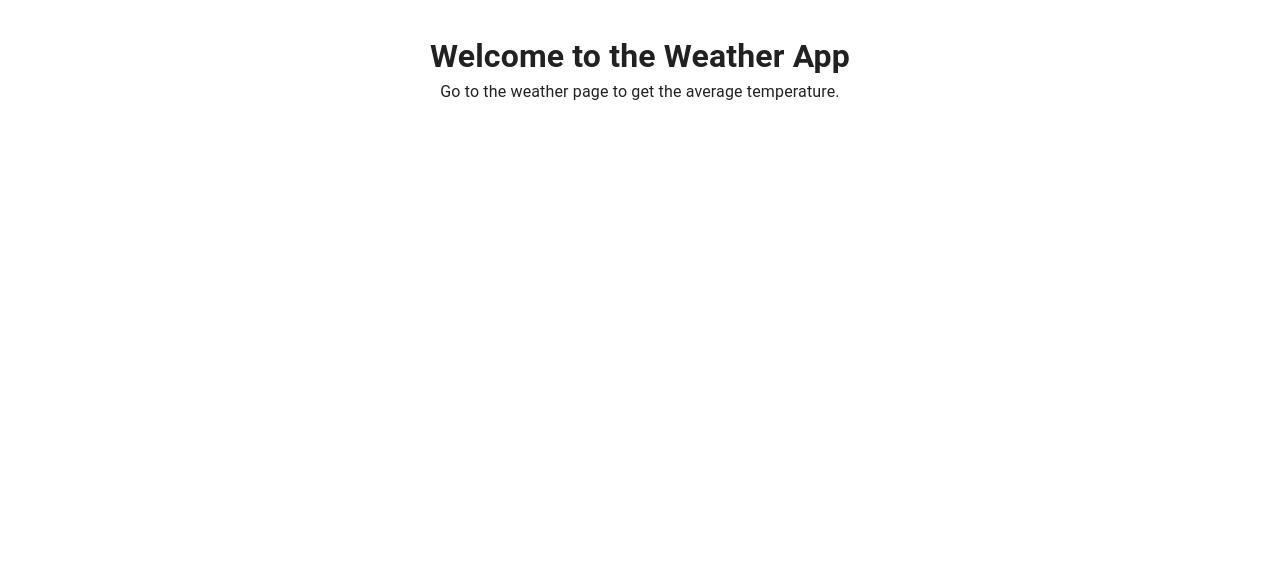
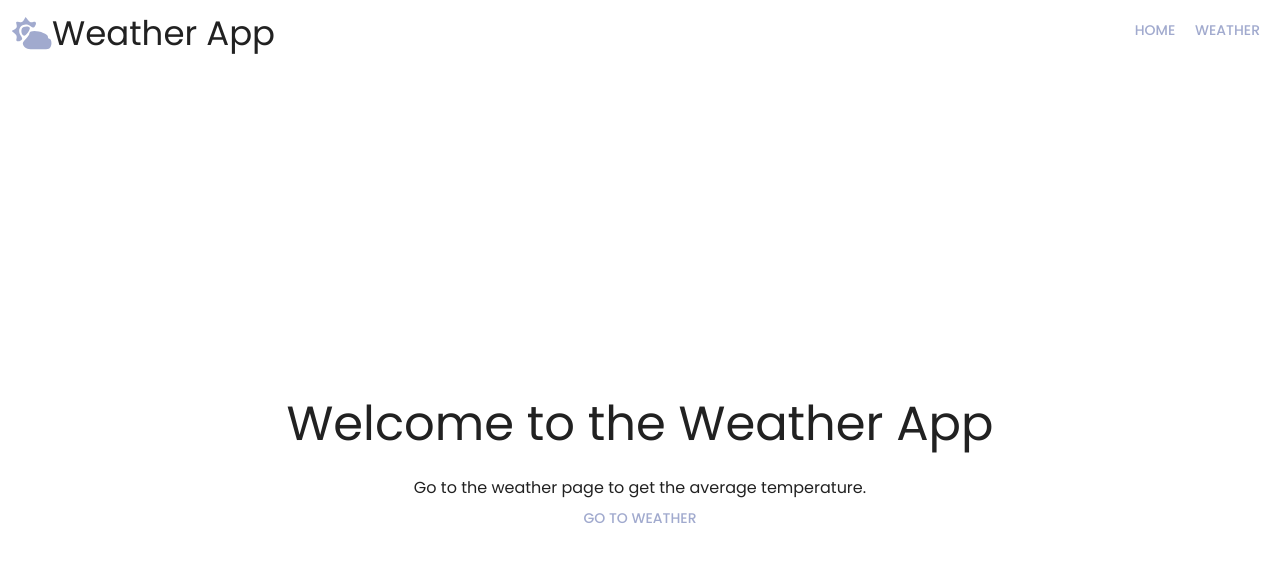
Before and after one commit to VinodShamraaj/WeatherApp, a Next.js app in the folder frontend/: page / in a window 1280 px wide. Shown: the top 562 px of the page. Built offline with nearby package versions, Linux system fonts and the light colour scheme.

Commit message:
[frontend] feat: Updated Homepage with basic design

```diff
--- a/frontend/src/app/globals.css
+++ b/frontend/src/app/globals.css
@@ -5,15 +5,15 @@
 
 @media (prefers-color-scheme: dark) {
   :root {
-    --background: #0a0a0a;
+    --background: #32343d;
     --foreground: #ededed;
   }
 }
 
 html,
 body {
-  max-width: 100vw;
-  overflow-x: hidden;
+  margin: 0;
+  height: 100%;
 }
 
 body {
@@ -40,3 +40,113 @@ a {
     color-scheme: dark;
   }
 }
+
+/* fonts */
+
+.poppins-thin {
+  font-family: "Poppins", serif;
+  font-weight: 100;
+  font-style: normal;
+}
+
+.poppins-extralight {
+  font-family: "Poppins", serif;
+  font-weight: 200;
+  font-style: normal;
+}
+
+.poppins-light {
+  font-family: "Poppins", serif;
+  font-weight: 300;
+  font-style: normal;
+}
+
+.poppins-regular {
+  font-family: "Poppins", serif;
+  font-weight: 400;
+  font-style: normal;
+}
+
+.poppins-medium {
+  font-family: "Poppins", serif;
+  font-weight: 500;
+  font-style: normal;
+}
+
+.poppins-semibold {
+  font-family: "Poppins", serif;
+  font-weight: 600;
+  font-style: normal;
+}
+
+.poppins-bold {
+  font-family: "Poppins", serif;
+  font-weight: 700;
+  font-style: normal;
+}
+
+.poppins-extrabold {
+  font-family: "Poppins", serif;
+  font-weight: 800;
+  font-style: normal;
+}
+
+.poppins-black {
+  font-family: "Poppins", serif;
+  font-weight: 900;
+  font-style: normal;
+}
+
+.poppins-thin-italic {
+  font-family: "Poppins", serif;
+  font-weight: 100;
+  font-style: italic;
+}
+
+.poppins-extralight-italic {
+  font-family: "Poppins", serif;
+  font-weight: 200;
+  font-style: italic;
+}
+
+.poppins-light-italic {
+  font-family: "Poppins", serif;
+  font-weight: 300;
+  font-style: italic;
+}
+
+.poppins-regular-italic {
+  font-family: "Poppins", serif;
+  font-weight: 400;
+  font-style: italic;
+}
+
+.poppins-medium-italic {
+  font-family: "Poppins", serif;
+  font-weight: 500;
+  font-style: italic;
+}
+
+.poppins-semibold-italic {
+  font-family: "Poppins", serif;
+  font-weight: 600;
+  font-style: italic;
+}
+
+.poppins-bold-italic {
+  font-family: "Poppins", serif;
+  font-weight: 700;
+  font-style: italic;
+}
+
+.poppins-extrabold-italic {
+  font-family: "Poppins", serif;
+  font-weight: 800;
+  font-style: italic;
+}
+
+.poppins-black-italic {
+  font-family: "Poppins", serif;
+  font-weight: 900;
+  font-style: italic;
+}
--- a/frontend/src/app/layout.tsx
+++ b/frontend/src/app/layout.tsx
@@ -3,15 +3,19 @@
 import { ReactNode } from "react";
 import { CssBaseline, ThemeProvider, createTheme } from "@mui/material";
 import "./globals.css";
+import Header from "@/components/Header/Header";
 
 const theme = createTheme({
   palette: {
     primary: {
-      main: "#1976d2",
+      main: "#a1aace",
     },
     secondary: {
       main: "#dc004e",
     },
+  },
+  typography: {
+    fontFamily: "Poppins",
   },
 });
 
@@ -19,8 +23,16 @@ export default function RootLayout({ children }: { children: ReactNode }) {
   return (
     <html lang="en">
       <body>
+        {/* Google Font Import */}
+        <link rel="preconnect" href="https://fonts.googleapis.com" />
+        <link rel="preconnect" href="https://fonts.gstatic.com" />
+        <link
+          href="https://fonts.googleapis.com/css2?family=Poppins:ital,wght@0,100;0,200;0,300;0,400;0,500;0,600;0,700;0,800;0,900;1,100;1,200;1,300;1,400;1,500;1,600;1,700;1,800;1,900&display=swap"
+          rel="stylesheet"
+        />
         <ThemeProvider theme={theme}>
           <CssBaseline />
+          <Header />
           {children}
         </ThemeProvider>
       </body>
--- /dev/null
+++ b/frontend/src/app/page.module.css
@@ -0,0 +1,15 @@
+.mainWrapper {
+  align-items: center;
+  justify-content: center;
+  padding: 12px;
+  height: 100%;
+  width: 100%;
+  position: fixed;
+  display: flex;
+  flex-direction: column;
+}
+
+.navButton {
+  width: fit-content;
+  margin-top: 12px;
+}
--- a/frontend/src/app/page.tsx
+++ b/frontend/src/app/page.tsx
@@ -1,8 +1,16 @@
+import { Button, Typography } from "@mui/material";
+
+import style from "./page.module.css";
+
 export default function HomePage() {
   return (
-    <main style={{ textAlign: "center", padding: "2rem" }}>
-      <h1>Welcome to the Weather App</h1>
-      <p>Go to the weather page to get the average temperature.</p>
+    <main className={style.mainWrapper}>
+      <Typography variant="h3">Welcome to the Weather App</Typography>
+      <br />
+      <Typography>
+        Go to the weather page to get the average temperature.
+      </Typography>
+      <Button className={style.navButton}>Go To Weather</Button>
     </main>
   );
 }
--- /dev/null
+++ b/frontend/src/common/icons/CloudIcon.tsx
@@ -0,0 +1,31 @@
+export default function CloudIcon({ fillColor }: { fillColor: string }) {
+  return (
+    <svg
+      version="1.0"
+      xmlns="http://www.w3.org/2000/svg"
+      width="30.000000pt"
+      height="32.000000pt"
+      viewBox="0 0 30.000000 32.000000"
+      preserveAspectRatio="xMidYMid meet"
+    >
+      <g
+        transform="translate(0.000000,32.000000) scale(0.100000,-0.100000)"
+        fill={fillColor}
+        stroke="none"
+      >
+        <path
+          d="M90 261 c-9 -18 -17 -21 -37 -16 -23 5 -25 4 -19 -19 5 -19 1 -28
+       -16 -37 l-21 -11 21 -17 c15 -11 20 -23 16 -39 -7 -23 9 -29 35 -13 11 7 10
+       13 -4 35 -35 52 19 105 72 71 21 -14 27 -15 34 -4 16 26 10 41 -13 34 -15 -6
+       -26 -1 -38 15 l-18 23 -12 -22z"
+        />
+        <path d="M74 196 c-9 -23 0 -50 16 -54 15 -2 53 52 42 62 -11 12 -53 6 -58 -8z" />
+        <path
+          d="M143 173 c-7 -2 -13 -10 -13 -17 0 -7 -11 -23 -25 -36 -29 -27 -31
+       -42 -9 -64 12 -12 36 -16 99 -16 75 0 86 2 95 20 12 22 5 60 -11 60 -5 0 -9 6
+       -9 13 0 26 -92 55 -127 40z"
+        />
+      </g>
+    </svg>
+  );
+}
--- /dev/null
+++ b/frontend/src/components/Header/Header.module.css
@@ -0,0 +1,12 @@
+.header {
+  display: flex;
+  padding: 12px;
+}
+
+.appTitle {
+  margin-left: 8px;
+}
+
+.navWrapper {
+  margin-left: auto;
+}
--- /dev/null
+++ b/frontend/src/components/Header/Header.tsx
@@ -0,0 +1,19 @@
+import { Button, Icon, Typography } from "@mui/material";
+import CloudIcon from "@/common/icons/CloudIcon";
+
+import style from "./Header.module.css";
+
+export default function Header() {
+  return (
+    <div className={style.header}>
+      <CloudIcon fillColor="#a1aace" />
+      <Typography className={style.appTitle} variant="h4">
+        Weather App
+      </Typography>
+      <div className={style.navWrapper}>
+        <Button>Home</Button>
+        <Button>Weather</Button>
+      </div>
+    </div>
+  );
+}
```
